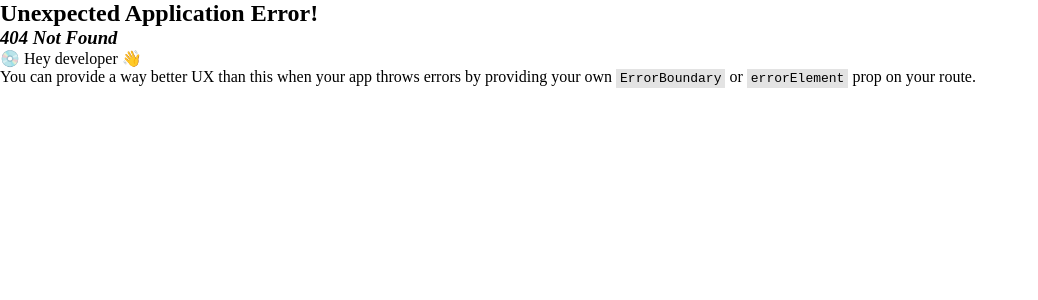
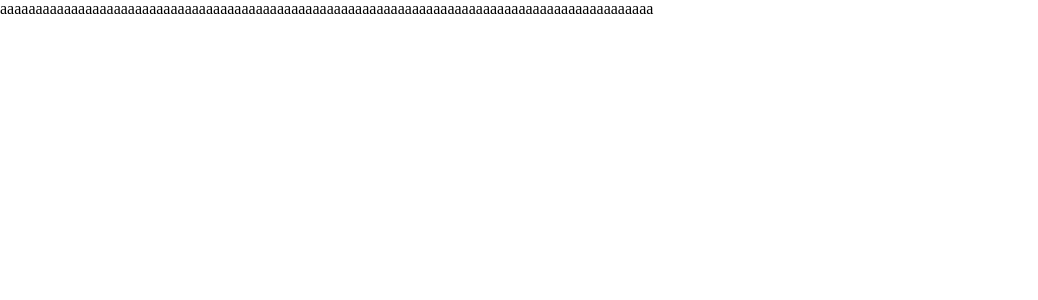
Before and after one commit to mateuskfortes/suplency, a React (Vite) app in the folder frontend/: page /flashcards in a window 1280 px wide. Before the commit this address had no page. Shown: the top 300 px of the page, without its empty margins (0-1038 px from the left). Built offline with nearby package versions, Linux system fonts and the light colour scheme.

Commit message:
agora vai o flashcard

```diff
--- a/frontend/src/main.tsx
+++ b/frontend/src/main.tsx
@@ -3,6 +3,7 @@ import { createRoot } from 'react-dom/client'
 import { createBrowserRouter, createRoutesFromElements, Route, RouterProvider } from "react-router-dom";
 import Home from './pages/home/Home';
 import Study from './pages/study/Study';
+import Flashcards from './pages/flashcards/Flashcards';
 
 const router = createBrowserRouter(
   createRoutesFromElements(
@@ -12,7 +13,8 @@ const router = createBrowserRouter(
         <Route path='login' element={<Home />}/>
         <Route path='singup' element={<Home />}/>
       </Route>
-      <Route path='study' element={<Study />}/>
+      <Route path='study' element={<Study />} />
+      <Route path='flashcards' element={<Flashcards/>} />
     </>
   )
 );
--- /dev/null
+++ b/frontend/src/pages/flashcards/Flashcards.tsx
@@ -0,0 +1,9 @@
+const Flashcards = () => {
+	return (
+		<div>
+		aaaaaaaaaaaaaaaaaaaaaaaaaaaaaaaaaaaaaaaaaaaaaaaaaaaaaaaaaaaaaaaaaaaaaaaaaaaaaaaaaaaaaaaaaaaa
+		</div>
+	)
+}
+
+export default Flashcards
```
